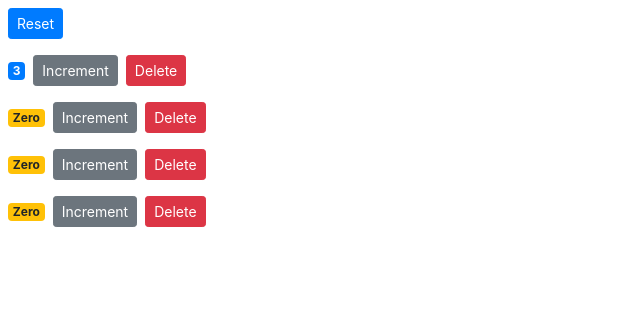
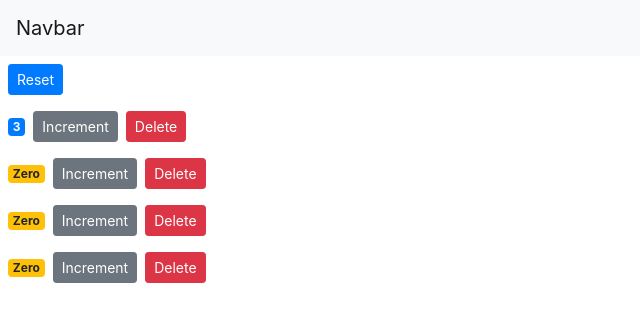
Before and after one commit to SamirJouni/shopping-cart, a React (Create React App) app: page / in a window 1280 px wide. Shown: the top 322 px of the page, without its empty margins (0-640 px from the left). Built offline with nearby package versions, Linux system fonts and the light colour scheme.

Commit message:
added navbar component

```diff
--- /dev/null
+++ b/src/components/Navbar.jsx
@@ -0,0 +1,13 @@
+import React from "react";
+
+const Navbar = () => {
+	return (
+		<nav className="navbar navbar-light bg-light">
+			<a className="navbar-brand" href="#">
+				Navbar
+			</a>
+		</nav>
+	);
+};
+
+export default Navbar;
--- a/src/containers/App.jsx
+++ b/src/containers/App.jsx
@@ -1,5 +1,6 @@
 import React, { Component } from "react";
 import Counters from "../components/Counters";
+import Navbar from "../components/Navbar";
 import "./App.css";
 
 class App extends Component {
@@ -39,6 +40,7 @@
 	render() {
 		return (
 			<React.Fragment>
+				<Navbar />
 				<Counters
 					counters={this.state.counters}
 					onIncrement={this.handleIncrement}
```
